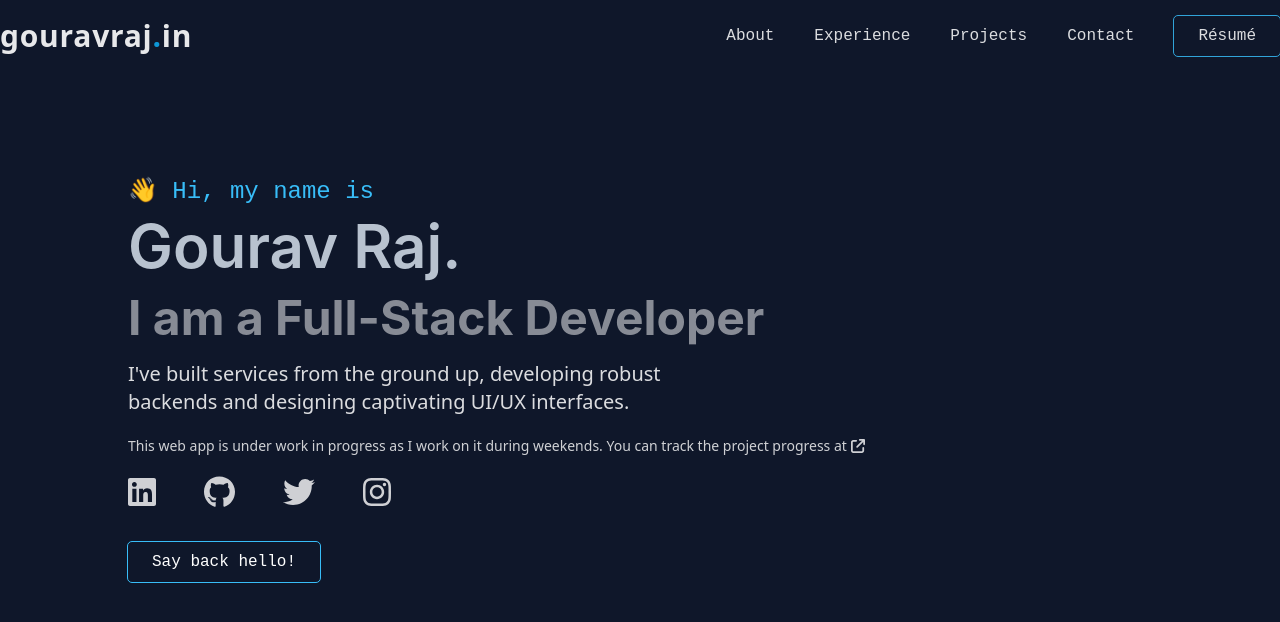
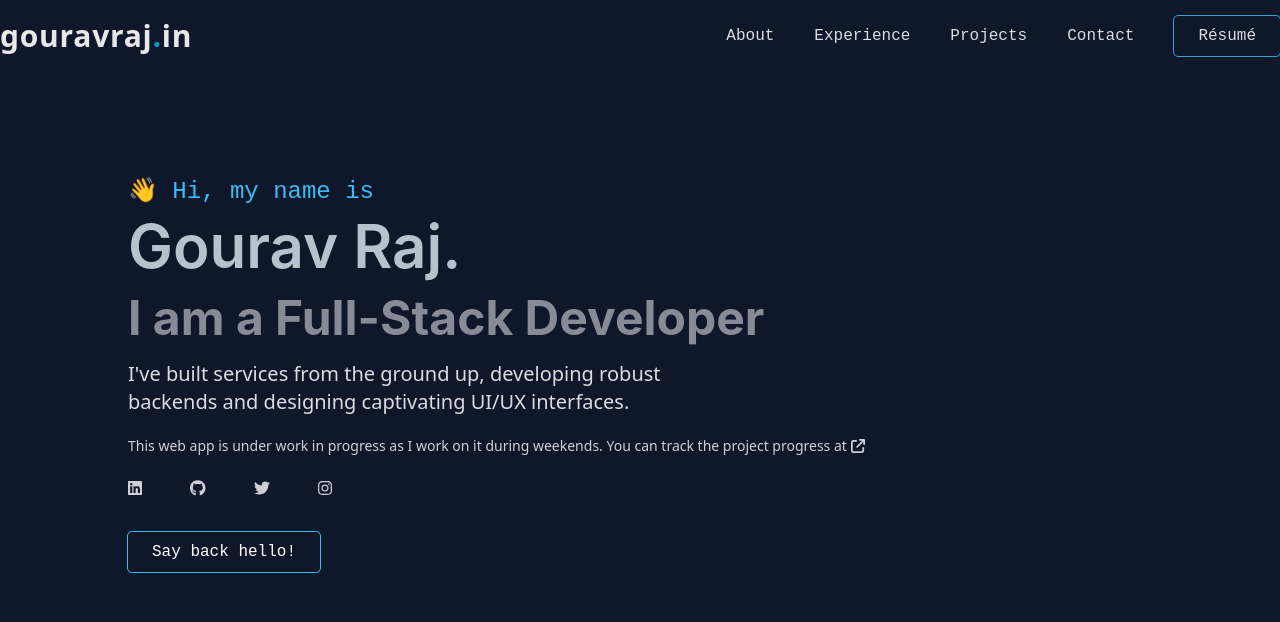
Before and after one commit to gogouravr/dot-portfolio, a React (Create React App) app: page / in a window 1280 px wide. Shown: the top 622 px of the page. Built offline with nearby package versions, Linux system fonts and the light colour scheme.

Commit message:
Add size prop for icon section

```diff
--- a/src/components/SocialMediaIcon.jsx
+++ b/src/components/SocialMediaIcon.jsx
@@ -3,7 +3,7 @@ import { FontAwesomeIcon } from '@fortawesome/react-fontawesome';
 import { faGithub, faLinkedin, faInstagram, faTwitter } from '@fortawesome/free-brands-svg-icons';
 import profile from '../profile.json';
 
-export default function SocialMediaIcon({ type }) {
+export default function SocialMediaIcon({ type, iconSize }) {
     const iconTypes = {
         'linkedin': faLinkedin,
         'github': faGithub,
@@ -17,7 +17,7 @@ export default function SocialMediaIcon({ type }) {
 
     return (
         <span className='cursor-pointer opacity-80'>
-            <FontAwesomeIcon icon={icon} size='2x' onClick={clickHandler} />
+            <FontAwesomeIcon icon={icon} size={iconSize + 'x'} onClick={clickHandler} />
         </span>
     )
 }
--- a/src/components/SocialMediaSection.jsx
+++ b/src/components/SocialMediaSection.jsx
@@ -1,11 +1,11 @@
 import React from 'react'
 import SocialMediaIcon from './SocialMediaIcon'
 
-export default function SocialMediaSection() {
+export default function SocialMediaSection({ iconSize }) {
     const profilePlatforms = ['linkedin', 'github', 'twitter', 'instagram'];
     return (
         <div className='text-white mt-5 flex gap-12 align-middle'>
-            {profilePlatforms.map(platform => <SocialMediaIcon type={platform} key={platform} />)}
+            {profilePlatforms.map(platform => <SocialMediaIcon iconSize={iconSize} type={platform} key={platform} />)}
         </div>
     )
 }
```
